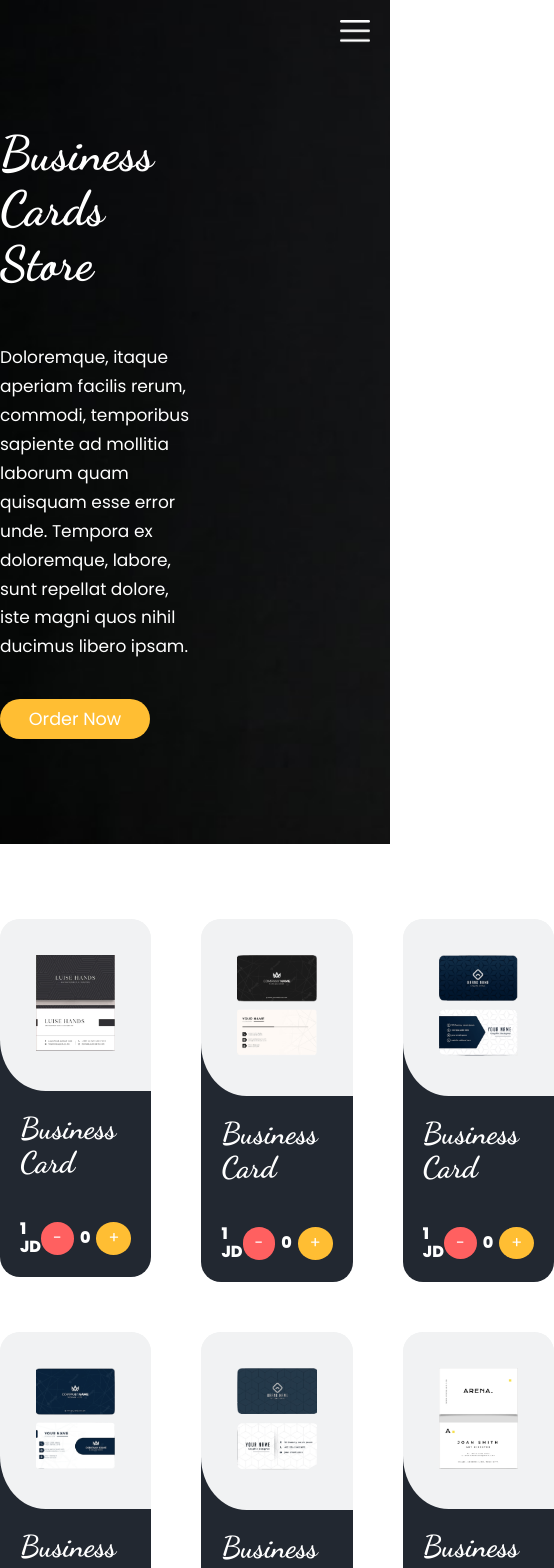
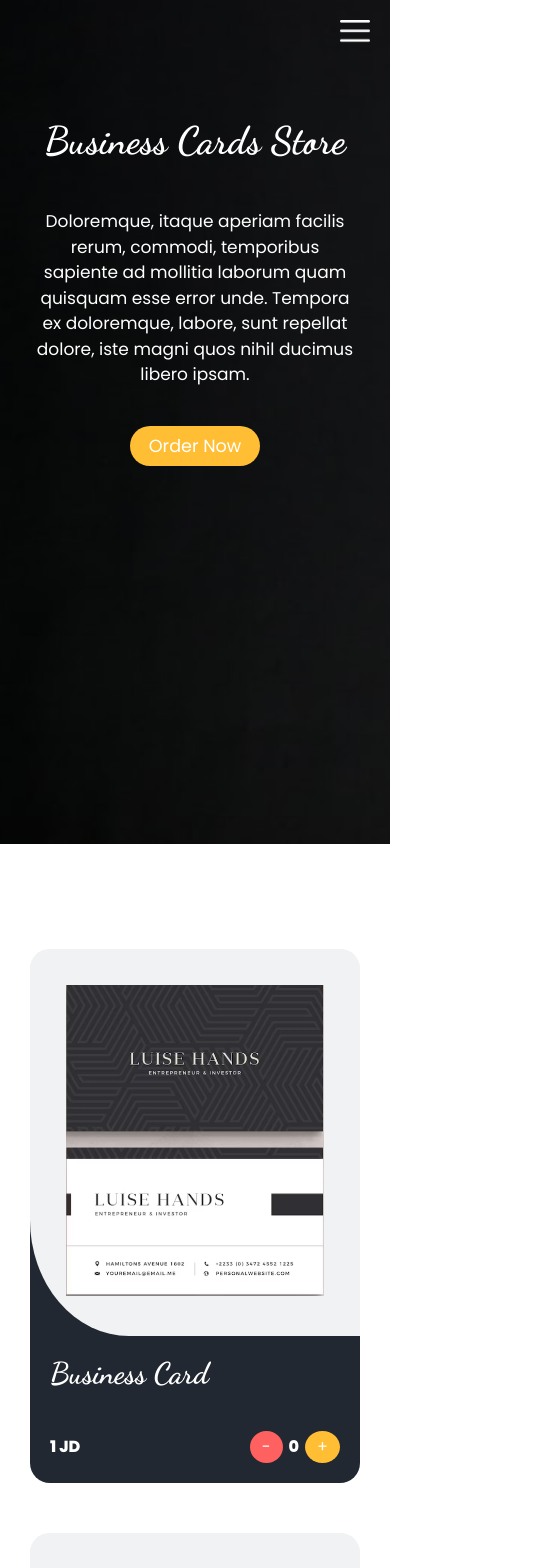
Before and after one commit to Alaa-Khalaila/business-cards, a React (Create React App) app in the folder frontend/: page / in a window 390 px wide. Shown: the top 1568 px of the page, 554 px wide, since content can reach past the window. Built offline with nearby package versions, Linux system fonts and the light colour scheme.

Commit message:
add responseve

```diff
--- a/frontend/src/components/Cards/Cards.module.css
+++ b/frontend/src/components/Cards/Cards.module.css
@@ -1,7 +1,13 @@
-.cards{
-    display: grid;
-    grid-template-columns: 1fr 1fr 1fr;
-    gap: 50px;
-    list-style: none;
-    padding: 75px 0 40px 0;
+.cards {
+  display: grid;
+  grid-template-columns: 1fr 1fr 1fr;
+  gap: 50px;
+  list-style: none;
+  padding: 75px 0 40px 0;
 }
+@media screen and (max-width: 600px) {
+  .cards {
+    grid-template-columns: 1fr;
+    margin: 30px;
+  }
+}
--- a/frontend/src/components/Contact/Contact.module.css
+++ b/frontend/src/components/Contact/Contact.module.css
@@ -124,7 +124,7 @@ textarea.input {
 @media screen and (max-width: 850px) {
   .form {
     grid-template-columns: 1fr;
-    height: 830px;
+    height: 900px;
     box-shadow: none;
   }
   .contactContainer {
--- a/frontend/src/components/Hero/Hero.module.css
+++ b/frontend/src/components/Hero/Hero.module.css
@@ -28,3 +28,20 @@
   font-size: 1.1rem;
   cursor: pointer;
 }
+@media screen and (max-width: 850px) {
+  .paragh {
+    max-width: 100%;
+    margin: 0 2em 2em 2em;
+    text-align: center;
+  }
+  .title {
+    font-size: 2.4rem;
+  }
+  .paragh2 {
+    line-height: 1.5;
+  }
+  .btn {
+    width: 130px;
+    height: 40px;
+  }
+}
```
